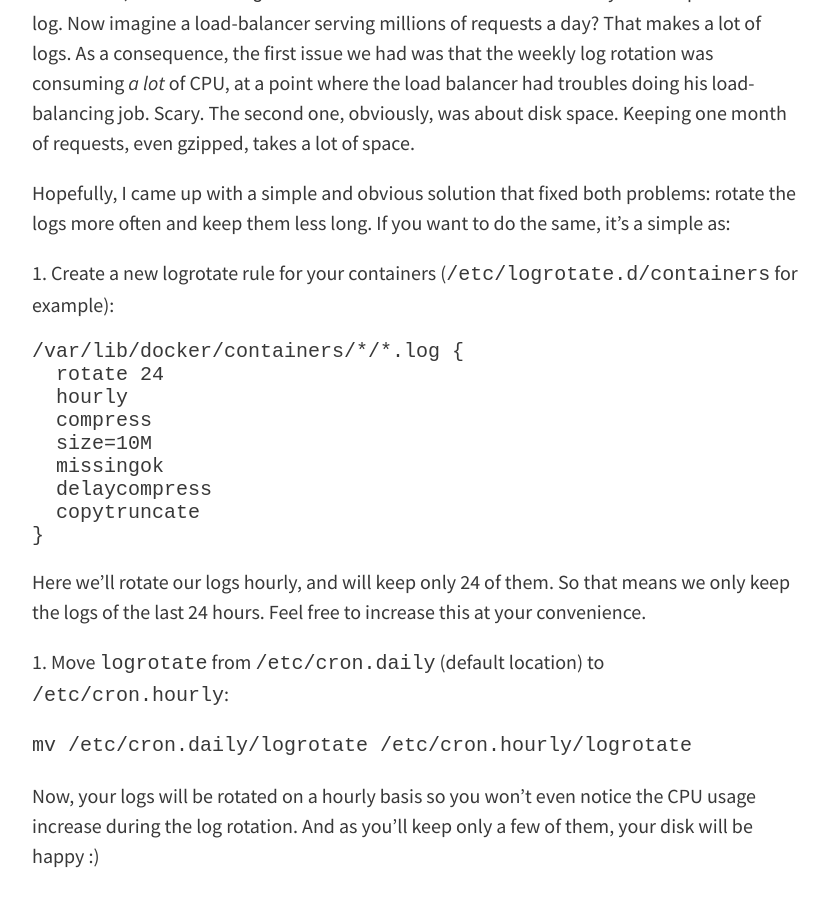
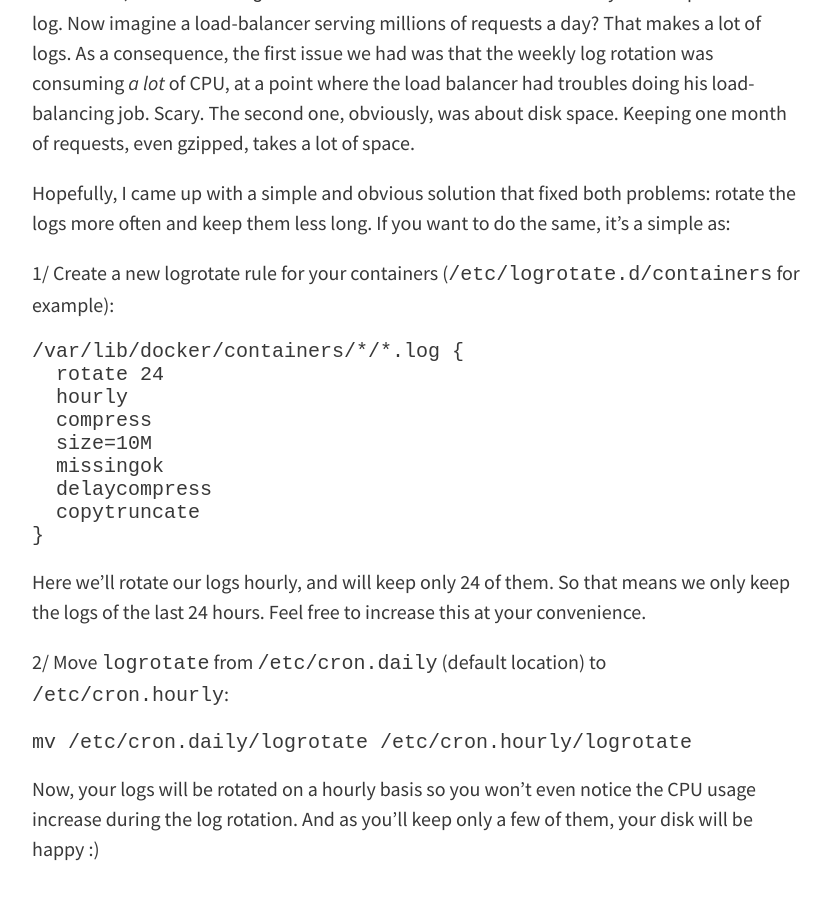
Before and after one commit to erikhayton/my-blog, a Jekyll site: the page built from _posts/2017-11-17-how-to-rotate-your-logs-hourly.md, in a window 1280 px wide and 900 px high, scrolled down 453 px. Shown: the whole window, without its empty margins (224-1055 px from the left). Built offline with Jekyll 4.4.1, drawn with Linux system fonts in a browser that asks for light colours; nearby versions of some CDN libraries.

Commit message:
Fixes a typo

````diff
--- a/_posts/2017-11-17-how-to-rotate-your-logs-hourly.md
+++ b/_posts/2017-11-17-how-to-rotate-your-logs-hourly.md
@@ -8,7 +8,7 @@ On Ubuntu, the default `logrotate` behaviour is to rotate files weekly and keep
 
 Hopefully, I came up with a simple and obvious solution that fixed both problems: rotate the logs more often and keep them less long. If you want to do the same, it's a simple as:
 
-1. Create a new logrotate rule for your containers (`/etc/logrotate.d/containers` for example):
+1/ Create a new logrotate rule for your containers (`/etc/logrotate.d/containers` for example):
 
 <pre>
 /var/lib/docker/containers/*/*.log {
@@ -24,7 +24,7 @@ Hopefully, I came up with a simple and obvious solution that fixed both problems
 
 Here we'll rotate our logs hourly, and will keep only 24 of them. So that means we only keep the logs of the last 24 hours. Feel free to increase this at your convenience.
 
-2. Move `logrotate` from `/etc/cron.daily` (default location) to `/etc/cron.hourly`:
+2/ Move `logrotate` from `/etc/cron.daily` (default location) to `/etc/cron.hourly`:
 ```
 mv /etc/cron.daily/logrotate /etc/cron.hourly/logrotate
 ```
````
Also changed, not shown: 2 other files.
